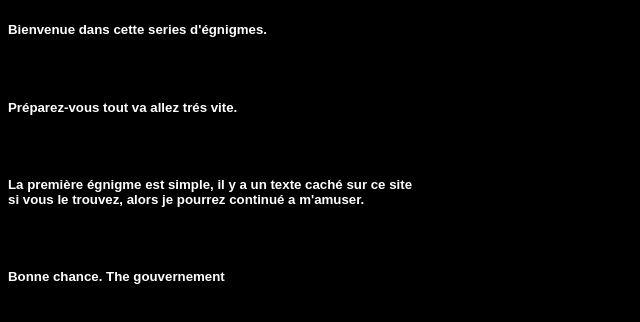
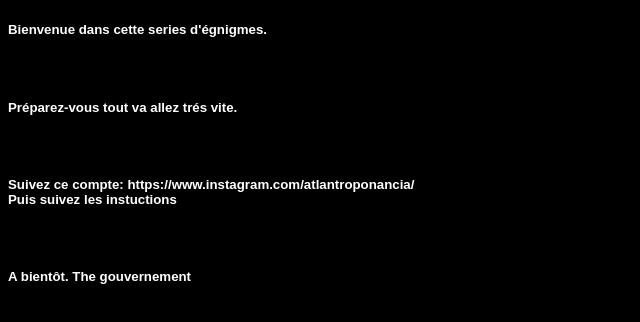
Before and after one commit to Beubeugd/kaxxiy, a plain HTML site: page index.html in a window 1280 px wide. Shown: the whole page, without its empty margins (0-640 px from the left). Drawn offline with Linux system fonts and the light colour scheme.

Commit message:
Update index.html

```diff
--- a/index.html
+++ b/index.html
@@ -11,15 +11,17 @@
 <h5>Préparez-vous tout va allez trés vite.</h5>
 
 <br>
-<h5>La première égnigme est simple, il y a un texte caché sur ce site <br>
-si vous le trouvez, alors je pourrez continué a m'amuser. </h5>
+<h5>Suivez ce compte:
+	https://www.instagram.com/atlantroponancia/
+	<br>
+	Puis suivez les instuctions</h5>
 <br>
-<h5>Bonne chance.
+<h5>A bientôt.
 
 The gouvernement</h5>
 <br>
 <br>
-<h5 class="theKey">https://www.instagram.com/atlantroponancia/</h5>
+
 
 </body>
 </html>
```
